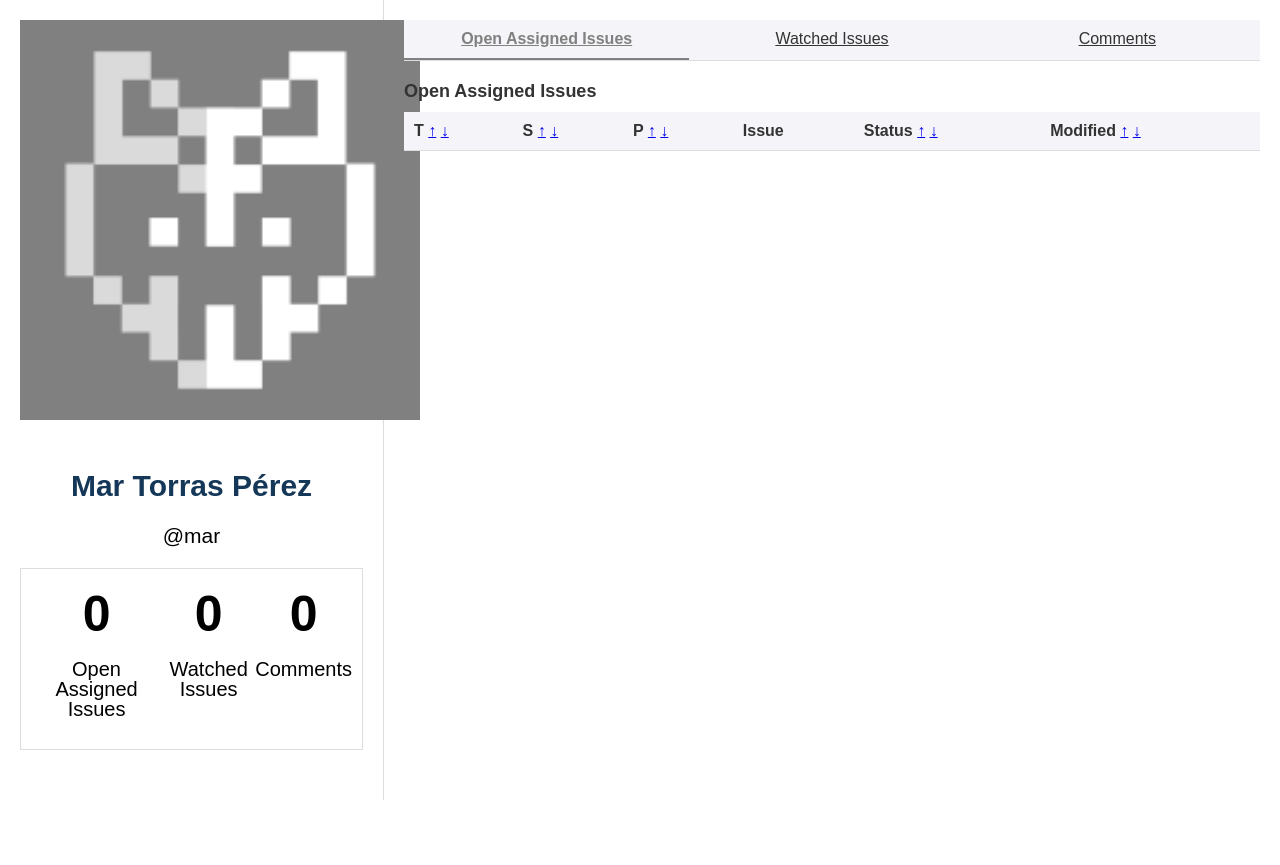
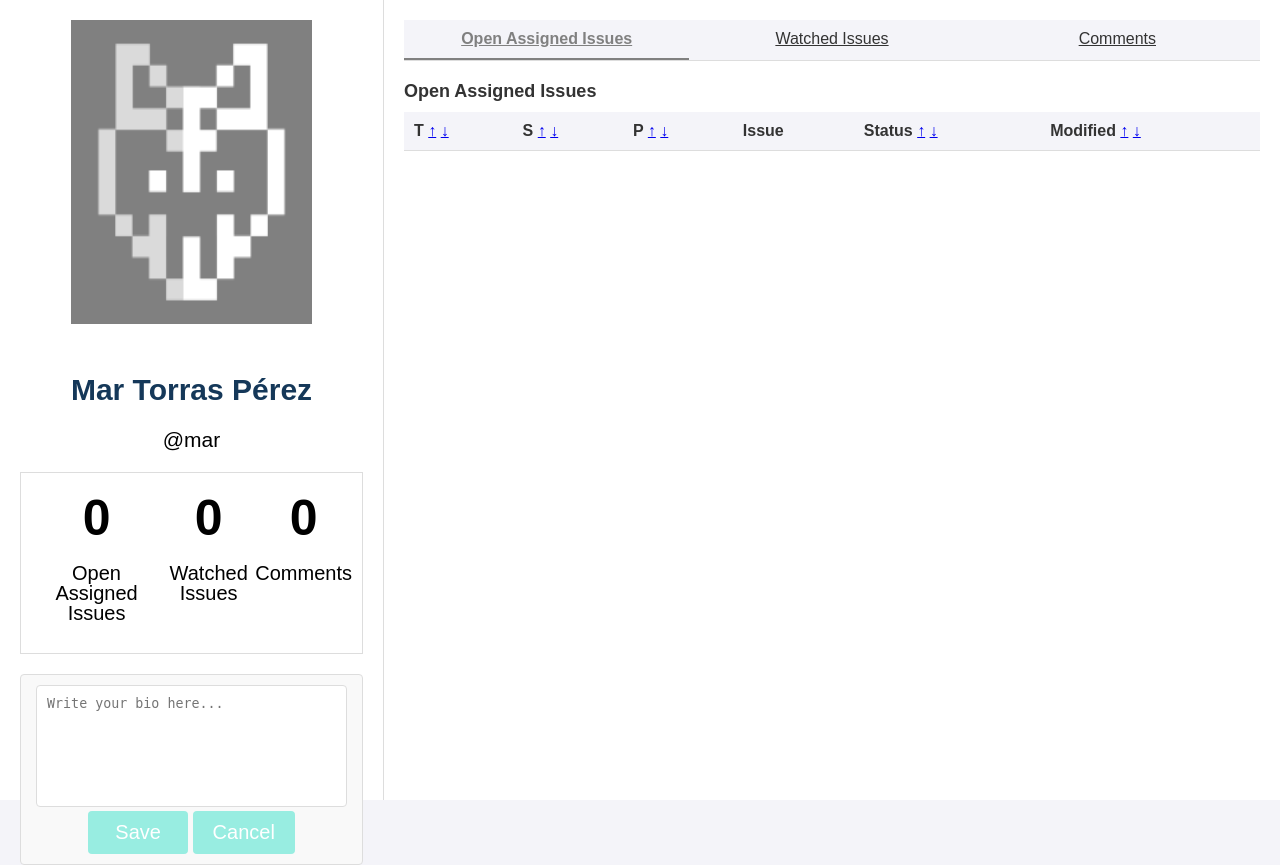
Before and after one commit to it22b-ASW-Project/Boreal-forest, a Django app: page /user-profile/1/?edit_bio=true&tab=assigned-issues in a window 1280 px wide. Before the commit the page ends 800 px from the top, so only its background shows below. Run offline with Django 5.2, Linux system fonts and the light colour scheme; data comes from the database, SQL or seed files in the repository; both versions use the stored data as it was after the commit; lists and menus that the app fills with data are empty.

Commit message:
Edición de BIO sin JS

```diff
--- a/homepage/templates/user_profile.html
+++ b/homepage/templates/user_profile.html
@@ -16,11 +16,11 @@
             <p>@{{ username }}</p>
             <div class="stats">
                 <div>
-                    <p class="num"><strong>{{ Numassigned_issues }}</strong></p>
-                    <p>Open Assigned Issues</p>
+                    <p class="num"><strong>{{Numassigned_issues}}</strong></p>
+                    <p >Open Assigned Issues</p>
                 </div>
                 <div>
-                    <p class="num"><strong>{{ Numwatched_issues }}</strong></p>
+                    <p class="num"><strong>{{Numwatched_issues }}</strong></p>
                     <p>Watched Issues</p>
                 </div>
                 <div>
@@ -28,6 +28,22 @@
                     <p>Comments</p>
                 </div>
             </div>
+
+            {% if not edit_bio %}
+                <p class="break-word">{{ bio }}</p>
+                <a href="?edit_bio=true&tab={{active_tab}}" id="editBioButton" class="edit-bio">Edit Bio</a>
+            {% endif %}
+
+            {% if edit_bio %}
+            <div id="editBioForm">
+                <form method="post">
+                    {% csrf_token %}
+                    {{ form.bio }}
+                    <button type="submit" id="SaveBioButton">Save</button>
+                    <a href="?tab={{ active_tab }}" class="edit-bio">Cancel</a>
+                </form>
+            </div>
+            {% endif %}
         </div>
 
         <!-- Main Content -->
--- a/homepage/views.py
+++ b/homepage/views.py
@@ -271,9 +271,9 @@ def user_settings(request):
 def user_profile(request, id):
     user = SocialAccount.objects.get(id=id)
     profile, created = UserProfile.objects.get_or_create(user_id=id)
-    active_tab = request.GET.get('tab', 'assigned-issues')
-    # Obtener el parámetro de ordenación de la solicitud GET
+    active_tab = request.GET.get('tab', 'assigned-issues')  # Tab activo por defecto
     sort_by = request.GET.get('sort_by', '-modified')  # Por defecto, ordenar por 'modified'
+    edit_bio = request.GET.get('edit_bio', 'false') == 'true'
 
     valid_sort_fields = ['type__name', 'severity__name', 'priority__name', 'status', 'modified_at']
     if sort_by.lstrip('-') not in valid_sort_fields:
@@ -309,5 +309,6 @@ def user_profile(request, id):
         'bio': profile.bio,
         'form': form,
         'active_tab': active_tab,
+        'edit_bio': edit_bio,
     }
     return render(request, 'user_profile.html', context)
--- a/static/css/user.css
+++ b/static/css/user.css
@@ -29,8 +29,8 @@ body {
 }
 
 .profile-sidebar img {
-    width: 400px;
-    height: 400px;
+    width: 70%;
+    height: 40%;
     border-radius: 0;
     margin-bottom: 20px;
     background-color: grey;
@@ -73,11 +73,10 @@ body {
 }
 
 .profile-sidebar .edit-bio {
-    margin-top: 10px;
-    top : 65%;
-    left: 12.5%;
-    height: 50px;
-    width: 100px;
+    margin-top: auto;
+    margin-bottom: auto;
+    height: auto;
+    width: auto;
     display: inline-block;
     padding: 10px 20px;
     background-color: #98ede1;
@@ -86,6 +85,7 @@ body {
     border-radius: 4px;
     cursor: pointer;
     text-decoration: none;
+    font-size: 20px;
 }
 
 .profile-sidebar .edit-bio:hover {
@@ -185,8 +185,9 @@ body {
     margin: 5px 0;
 }
 #editBioForm {
-    display: none;
-    margin-top: 10px;
+    display: Block;
+    margin-top: auto;
+    margin-bottom: auto;
     padding: 10px;
     background-color: #f9f9f9;
     border: 1px solid #ddd;
@@ -203,8 +204,12 @@ body {
     word-wrap: break-word;
     word-break: break-word;
 }
-#editBioForm button {
-    display: center-block;
+#SaveBioButton {
+    margin-top: auto;
+    margin-bottom: auto;
+    height: auto;
+    width: 100px;
+    display: inline-block;
     padding: 10px 20px;
     background-color: #98ede1;
     color: white;
@@ -212,6 +217,7 @@ body {
     border-radius: 4px;
     cursor: pointer;
     text-decoration: none;
+    font-size: 20px;
 }
 .break-word {
     word-wrap: break-word;
```
Also changed, not shown: boreal_forest.sqlite3.
